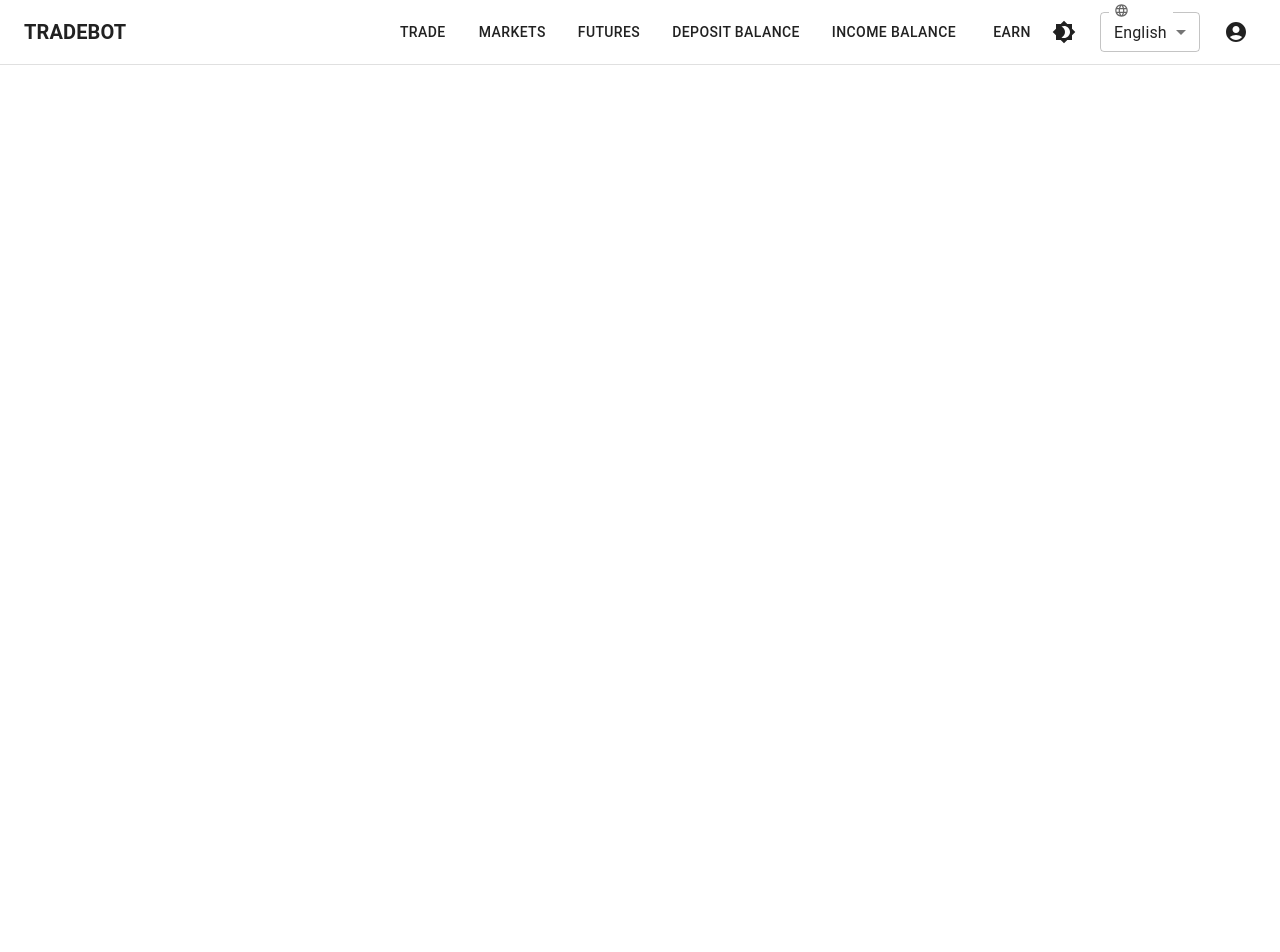
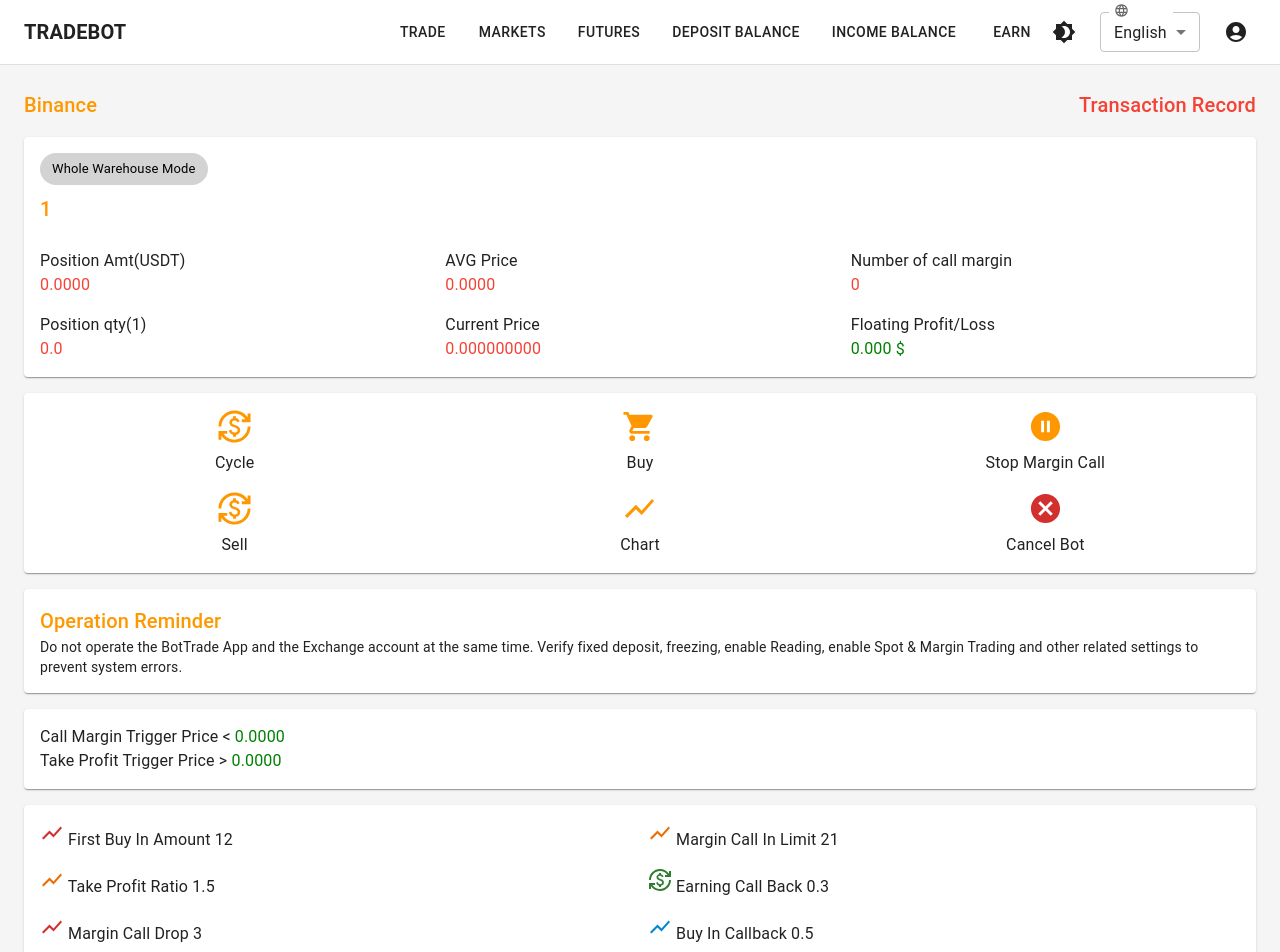
Before and after one commit to Devmultiapisoft/bottrade, a React (Create React App) app: page /details/1/1 in a window 1280 px wide. Shown: the top 952 px of the page. Before the commit the page ends 800 px from the top, so only its background shows below. Built offline with nearby package versions, Linux system fonts and the light colour scheme.

Commit message:
addedd tradeDetails

```diff
--- a/src/App.js
+++ b/src/App.js
@@ -14,6 +14,7 @@ import Deposit from './pages/Deposit';
 import TransactionHistory from './pages/TransactionHistory';
 import SupportPage from './pages/SupportPage';
 import ErrorNotifications from './pages/ErrorNotifications';
+import TradeDetails from './pages/TradeDetails';
 
 function App() {
   const [darkMode, setDarkMode] = useState(false);
@@ -41,6 +42,7 @@ function App() {
           <Route path="/transaction-history" element={<TransactionHistory />} />
           <Route path="/support" element={<SupportPage />} />
           <Route path="/errors" element={<ErrorNotifications />} />
+          <Route path="/details/:symbol/:symbol" element={<TradeDetails />} />
         </Routes>
       </Router>
     </ThemeProvider>
--- /dev/null
+++ b/src/pages/TradeDetails.jsx
@@ -0,0 +1,70 @@
+import React from "react";
+import { Box, Typography, Grid, Card, Chip, Button } from "@mui/material";
+import { useParams } from "react-router-dom";
+import { CurrencyExchange, ShowChart, PauseCircle, ShoppingCart, Cancel } from "@mui/icons-material";
+
+const TradeDetails = () => {
+  const { symbol } = useParams();
+
+  return (
+    <Box sx={{ p: 3, bgcolor: "#f5f5f5", minHeight: "100vh" }}>
+      <Box display="flex" alignItems="center" justifyContent="space-between" mb={2}>
+        <Typography variant="h6" sx={{ color: "#ff9800" }}>Binance</Typography>
+        <Typography variant="h6" sx={{ color: "#f44336" }}>Transaction Record</Typography>
+      </Box>
+
+      <Card sx={{ p: 2, mb: 2, bgcolor: "#fff" }}>
+        <Chip label="Whole Warehouse Mode" sx={{ bgcolor: "#d3d3d3", color: "#000" }} />
+        <Typography variant="h6" mt={1} sx={{ color: "#ff9800" }}>{symbol}</Typography>
+
+        <Grid container spacing={2} mt={1}>
+          <Grid item xs={4}><Typography>Position Amt(USDT)</Typography><Typography sx={{ color: "#f44336" }}>0.0000</Typography></Grid>
+          <Grid item xs={4}><Typography>AVG Price</Typography><Typography sx={{ color: "#f44336" }}>0.0000</Typography></Grid>
+          <Grid item xs={4}><Typography>Number of call margin</Typography><Typography sx={{ color: "#f44336" }}>0</Typography></Grid>
+          <Grid item xs={4}><Typography>Position qty({symbol})</Typography><Typography sx={{ color: "#f44336" }}>0.0</Typography></Grid>
+          <Grid item xs={4}><Typography>Current Price</Typography><Typography sx={{ color: "#f44336" }}>0.000000000</Typography></Grid>
+          <Grid item xs={4}><Typography>Floating Profit/Loss</Typography><Typography sx={{ color: "green" }}>0.000 $</Typography></Grid>
+        </Grid>
+      </Card>
+
+      <Card sx={{ p: 2, mb: 2, bgcolor: "#fff" }}>
+        <Grid container spacing={2} justifyContent="center">
+          <Grid item xs={4} textAlign="center"><CurrencyExchange fontSize="large" sx={{ color: "#ff9800" }} /><Typography>Cycle</Typography></Grid>
+          <Grid item xs={4} textAlign="center"><ShoppingCart fontSize="large" sx={{ color: "#ff9800" }} /><Typography>Buy</Typography></Grid>
+          <Grid item xs={4} textAlign="center"><PauseCircle fontSize="large" sx={{ color: "#ff9800" }} /><Typography>Stop Margin Call</Typography></Grid>
+          <Grid item xs={4} textAlign="center"><CurrencyExchange fontSize="large" sx={{ color: "#ff9800" }} /><Typography>Sell</Typography></Grid>
+          <Grid item xs={4} textAlign="center"><ShowChart fontSize="large" sx={{ color: "#ff9800" }} /><Typography>Chart</Typography></Grid>
+          <Grid item xs={4} textAlign="center"><Cancel fontSize="large" color="error" /><Typography>Cancel Bot</Typography></Grid>
+        </Grid>
+      </Card>
+
+      <Card sx={{ p: 2, mb: 2, bgcolor: "#fff" }}>
+        <Typography variant="h6" sx={{ color: "#ff9800" }}>Operation Reminder</Typography>
+        <Typography variant="body2">
+          Do not operate the BotTrade App and the Exchange account at the same time. Verify fixed deposit,
+          freezing, enable Reading, enable Spot & Margin Trading and other related settings to prevent system errors.
+        </Typography>
+      </Card>
+
+      <Card sx={{ p: 2, mb: 2, bgcolor: "#fff" }}>
+        <Typography>Call Margin Trigger Price &lt; <span style={{ color: "green" }}>0.0000</span></Typography>
+        <Typography>Take Profit Trigger Price &gt; <span style={{ color: "green" }}>0.0000</span></Typography>
+      </Card>
+
+      <Card sx={{ p: 2, mb: 2, bgcolor: "#fff" }}>
+        <Grid container spacing={2}>
+          <Grid item xs={6}><Typography><ShowChart color="error" /> First Buy In Amount 12</Typography></Grid>
+          <Grid item xs={6}><Typography><ShowChart color="warning" /> Margin Call In Limit 21</Typography></Grid>
+          <Grid item xs={6}><Typography><ShowChart color="warning" /> Take Profit Ratio 1.5</Typography></Grid>
+          <Grid item xs={6}><Typography><CurrencyExchange color="success" /> Earning Call Back 0.3</Typography></Grid>
+          <Grid item xs={6}><Typography><ShowChart color="error" /> Margin Call Drop 3</Typography></Grid>
+          <Grid item xs={6}><Typography><ShowChart color="info" /> Buy In Callback 0.5</Typography></Grid>
+        </Grid>
+      </Card>
+
+      <Button variant="contained" fullWidth sx={{ bgcolor: "#ff9800", color: "white", fontSize: "1.2rem", p: 1.5 }}>Start</Button>
+    </Box>
+  );
+};
+
+export default TradeDetails;
--- a/src/pages/TradePage.jsx
+++ b/src/pages/TradePage.jsx
@@ -1,5 +1,6 @@
 import React, { useState } from 'react';
 import { AppBar, Toolbar, Typography, Select, MenuItem, Tabs, Tab, Paper, Grid, Box, Button, TextField } from '@mui/material';
+import { useNavigate } from 'react-router-dom';
 
 // Sample Data
 const initialCoins = [
@@ -10,7 +11,7 @@ const initialCoins = [
 ];
 
 // Trade Card Component
-const TradeCard = ({ coin }) => (
+const TradeCard = ({ coin, onCycle }) => (
   <Paper sx={{ p: 2, mt: 2, background: 'linear-gradient(to bottom, #4bae54, rgb(39 153 220))', color: 'white', borderRadius: 2 }}>
     <Typography variant="h6">{coin.symbol}</Typography>
     <Grid container spacing={1}>
@@ -22,46 +23,46 @@ const TradeCard = ({ coin }) => (
         </Typography>
       </Grid>
     </Grid>
-    <Button variant="contained" sx={{ mt: 1 }}>Cycle</Button>
+    <Button variant="contained" sx={{ mt: 1 }} onClick={() => onCycle(coin)}>Cycle</Button>
   </Paper>
 );
 
 // Sections
-const AllSection = () => (
-  <Box>{initialCoins.map((coin, index) => <TradeCard key={index} coin={coin} />)}</Box>
+const AllSection = ({ onCycle }) => (
+  <Box>{initialCoins.map((coin, index) => <TradeCard key={index} coin={coin} onCycle={onCycle} />)}</Box>
 );
 
-const CircleSection = () => (
+const CircleSection = ({ onCycle }) => (
   <Box>
     {initialCoins.map((coin, index) => (
       <Paper key={index} sx={{ p: 2, mt: 2, background: 'linear-gradient(to bottom, #1976d2, #337da5)', color: 'white', borderRadius: 2 }}>
         <Typography variant="h6">{coin.symbol} - Circle</Typography>
         <Typography>Special Circle Mode Active</Typography>
-        <TradeCard coin={coin} />
+        <TradeCard coin={coin} onCycle={onCycle} />
       </Paper>
     ))}
   </Box>
 );
 
-const OneShotSection = () => (
+const OneShotSection = ({ onCycle }) => (
   <Box>
     {initialCoins.map((coin, index) => (
       <Paper key={index} sx={{ p: 2, mt: 2, background: 'linear-gradient(to bottom, #1976d2, #337da5)', color: 'white', borderRadius: 2 }}>
         <Typography variant="h6">{coin.symbol} - One Shot</Typography>
         <Typography>One-Time Trade Execution</Typography>
-        <TradeCard coin={coin} />
+        <TradeCard coin={coin} onCycle={onCycle} />
       </Paper>
     ))}
   </Box>
 );
 
-const StopMarginCallSection = () => (
+const StopMarginCallSection = ({ onCycle }) => (
   <Box>
     {initialCoins.map((coin, index) => (
       <Paper key={index} sx={{ p: 2, mt: 2, background: 'linear-gradient(to bottom, #1976d2, #337da5)', color: 'white', borderRadius: 2 }}>
         <Typography variant="h6">{coin.symbol} - Stop Margin Call</Typography>
         <Typography>Risk Management Activated</Typography>
-        <TradeCard coin={coin} />
+        <TradeCard coin={coin} onCycle={onCycle} />
       </Paper>
     ))}
   </Box>
@@ -72,6 +73,12 @@ const TradingPage = () => {
   const [searchQuery, setSearchQuery] = useState('');
   const [searchTab, setSearchTab] = useState(0);
   const searchTabs = ['All', 'Circle', 'One Shot', 'Stop Margin Call'];
+  const navigate = useNavigate();
+
+  const handleCycle = (coin) => {
+    // Navigate to the TradeDetails page with the coin symbol as a parameter
+    navigate(`/details/${coin.symbol}`);
+  };
 
   return (
     <Box>
@@ -105,10 +112,10 @@ const TradingPage = () => {
 
       {/* Render Sections Based on Tab */}
       <Box sx={{ p: 2 }}>
-        {searchTab === 0 && <AllSection />}
-        {searchTab === 1 && <CircleSection />}
-        {searchTab === 2 && <OneShotSection />}
-        {searchTab === 3 && <StopMarginCallSection />}
+        {searchTab === 0 && <AllSection onCycle={handleCycle} />}
+        {searchTab === 1 && <CircleSection onCycle={handleCycle} />}
+        {searchTab === 2 && <OneShotSection onCycle={handleCycle} />}
+        {searchTab === 3 && <StopMarginCallSection onCycle={handleCycle} />}
       </Box>
 
       {/* Bottom Navigation */}
```
Also changed, not shown: 1 other file (tests, documents, lock files or other folders).
